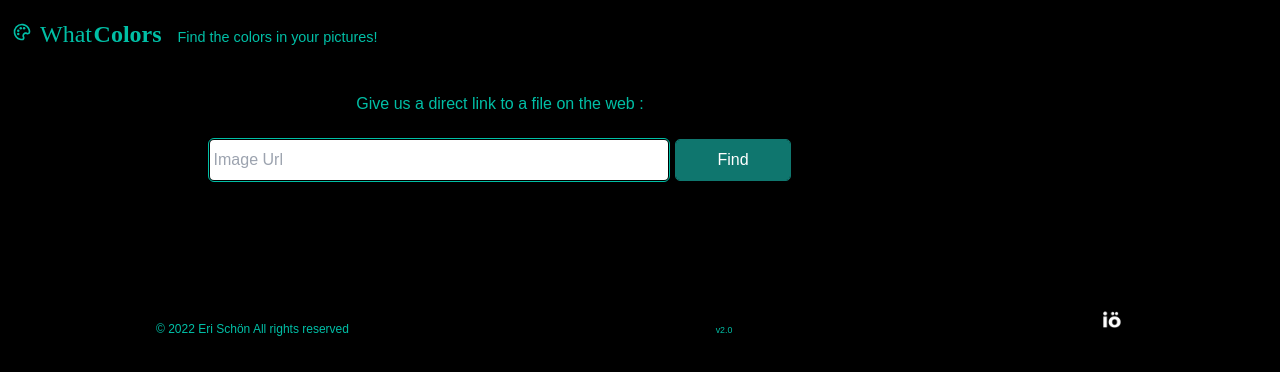
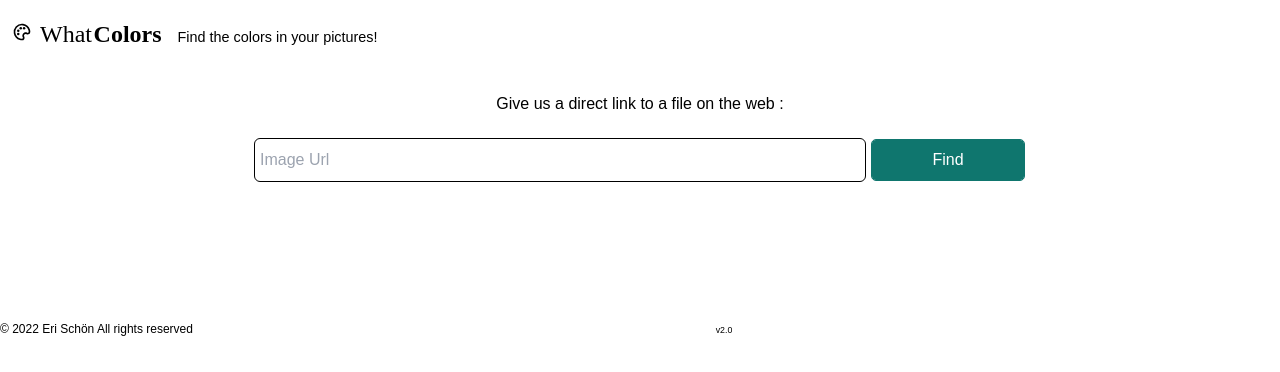
Before and after one commit to erischon/whatcolors-front, a React (Create React App) app: page / in a window 1280 px wide. Shown: the top 372 px of the page. Built offline with nearby package versions, Linux system fonts and the light colour scheme.

Commit message:
Update index.css

```diff
--- a/src/index.css
+++ b/src/index.css
@@ -5,9 +5,6 @@
 @import url('https://fonts.googleapis.com/css2?family=Nunito:wght@400;700&display=swap');
 @import url('https://fonts.googleapis.com/css2?family=Poppins:wght@300;800&display=swap');
 
-body {
-  background-color: #00BFA5;
-}
 
 :root {
   --header-height: 3.5rem;
@@ -69,9 +66,9 @@ body {
 body {
   margin: 0;
   padding: 0;
-  color: var(--text-color);
+  /* color: var(--text-color); */
   font-family: var(--body-font);
-  background-color: var(--body-color);
+  /* background-color: var(--body-color); */
 }
 
 button {
@@ -80,11 +77,11 @@ button {
 
 
 /*=============== REUSABLE CSS CLASSES ===============*/
-.container {
+/* .container {
   max-width: 968px;
   margin-left: 1rem;
   margin-right: 1rem;
-}
+} */
 
 .grid {
   display: grid;
```
